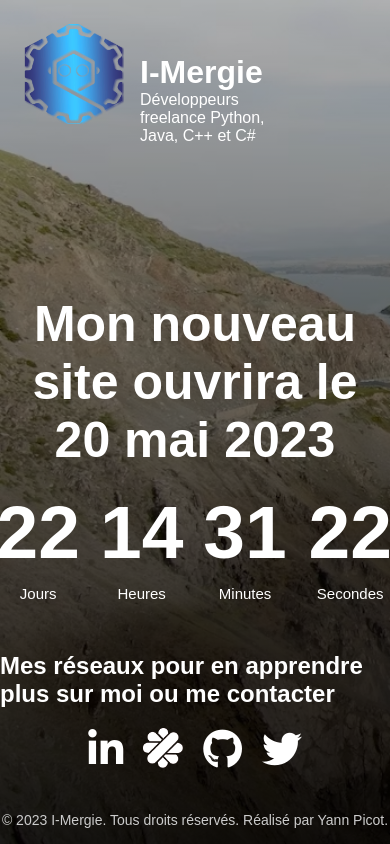
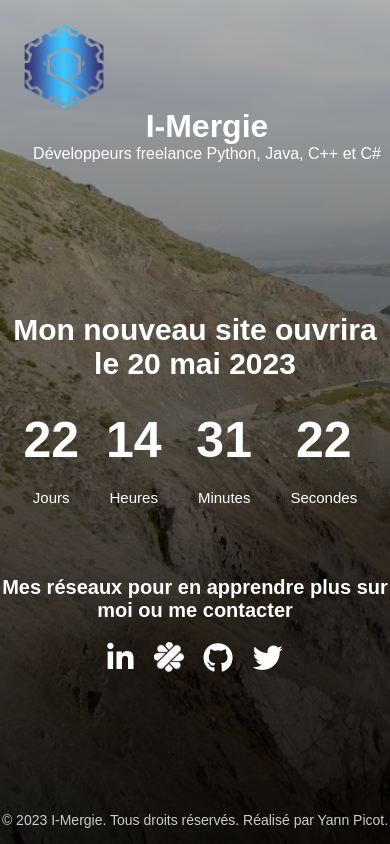
Before and after one commit to Y-Picot/countdown-site, a plain HTML site: page index.html in a window 390 px wide. Drawn offline with Linux system fonts and the light colour scheme.

Commit message:
#1 Partie responsive

```diff
--- a/style.css
+++ b/style.css
@@ -21,7 +21,7 @@ body {
 .image {
   float: left;
   width: 100px;
-  height: 100px;
+  height: auto;
   object-fit: cover;
   filter: brightness(120%);
 }
@@ -80,6 +80,7 @@ body {
 .social-media h3 {
   font-size: 24px;
   margin-bottom: 20px;
+  text-align: center;
 }
 
 .social-icons {
@@ -150,3 +151,59 @@ body::before {
     transform: scale(1);
   }
 }
+
+/* Media Queries */
+
+@media screen and (max-width: 768px) {
+  .image {
+    display: block;
+    width: 80px;
+    margin: 0 auto;
+  }
+
+  .title {
+    width: 100%;
+    padding-left: 0;
+    padding-top: 0;
+    text-align: center;
+  }
+
+  .countdown h3 {
+    font-size: 30px;
+  }
+
+  .countdown-timer div span {
+    font-size: 50px;
+  }
+
+  .countdown-timer {
+    flex-wrap: wrap;
+  }
+
+  .countdown-timer div {
+    margin: 10px;
+  }
+
+  .social-media h3 {
+    font-size: 20px;
+  }
+
+  .social-icons a {
+    font-size: 30px;
+  }
+
+  .fa_malt img {
+    width: 30px;
+    height: 30px;
+  }
+
+  footer {
+    flex-direction: column;
+    align-items: center;
+    padding-bottom: 1rem;
+  }
+
+  footer p {
+    text-align: center;
+  }
+}
```
Also changed, not shown: countdown.js (line endings or trailing spaces).
